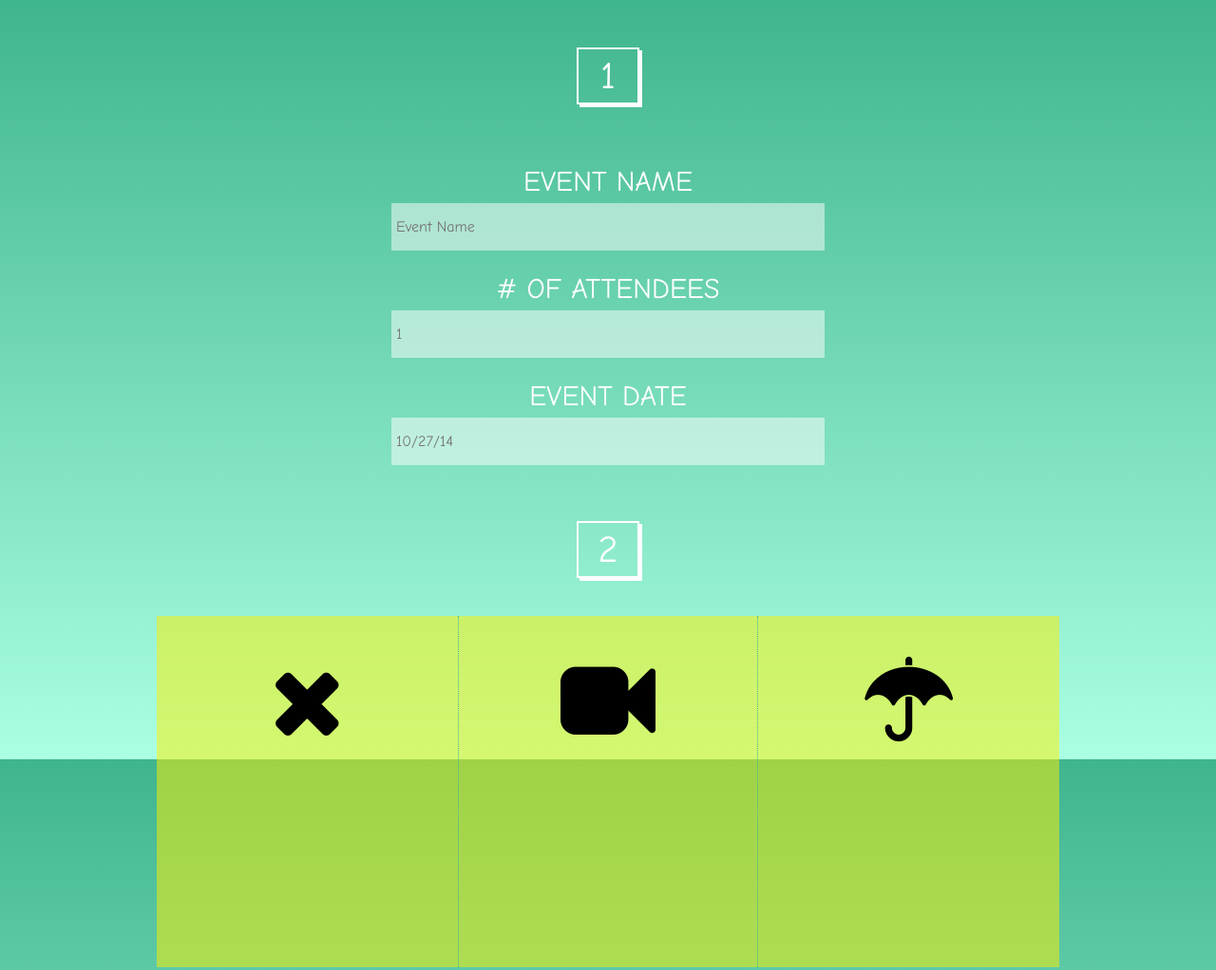
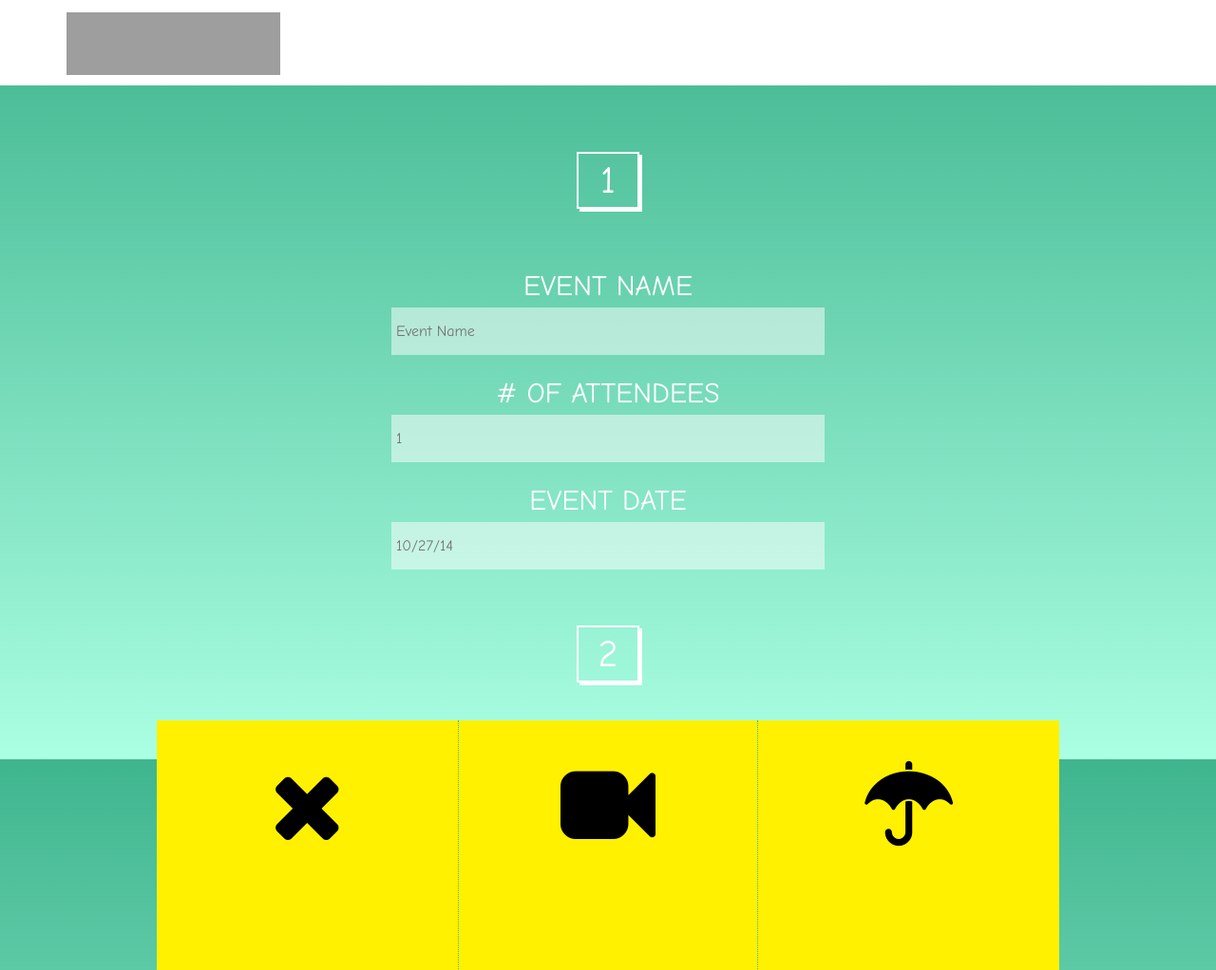
Before and after one commit to ZeeJab/mozilla-dawnstar, a plain HTML site: page index.html in a window 1280 px wide. Shown: the top 1022 px of the page at 95% size. Drawn offline with nearby package versions, Linux system fonts and the light colour scheme; grey boxes are pictures that could not be loaded.

Commit message:
adds webmaker header for context

```diff
--- a/css/style.css
+++ b/css/style.css
@@ -15,6 +15,42 @@ body {
   background: linear-gradient(to bottom, rgba(63,181,142,1) 0%, rgba(171,255,227,1) 100%);
   background-attachment: fixed;
   font-family: avenir, 'Comic Sans MS', helvetica, arial, sans-serif;
+}
+
+/*nav*/
+.navbar-webmaker {
+  padding: 12px 0;
+  height: 90px;
+  background-color: #fff;
+  border-color: #eee;
+  margin-bottom: 0;
+}
+
+.navbar {
+  position: relative;
+  min-height: 60px;
+  margin-bottom: 20px;
+  border: 1px solid transparent;
+}
+
+.navbar-header {
+  margin-right: 0;
+  margin-left: 0;
+  float: left;
+}
+
+.navbar-webmaker .webmaker-logo { padding: 0; }
+
+.webmaker-logo img {
+  display: inline-block;
+  width: 225px;
+  height: 66px;
+}
+
+.header-container {
+  width: 1170px;
+  margin: 0 auto;
+  padding: 0 15px;
 }
 
 .container {
@@ -101,7 +137,7 @@ input[type="submit"]:active { border: 2px solid white;}
 
 .type {
   float: left;
-  background-color: rgba(255, 241, 0, 0.5);
+  background-color: rgba(255, 241, 0, 1);
   width: 33.33%;
   height: 100%;
   position: relative;
--- a/index.html
+++ b/index.html
@@ -19,6 +19,15 @@
 
 </head>
 <body>
+  <nav class="navbar navbar-webmaker">
+    <div class="header-container">
+      <div class="navbar-header">
+        <a href="/index.html" class="logo webmaker-logo">
+          <img src="https://webmaker.org/img/logo.png">
+        </a>
+      </div>
+    </div>
+  </nav>
   <div class="container">
     <div class="steps">
       <p class="step-text">1</p>
```
